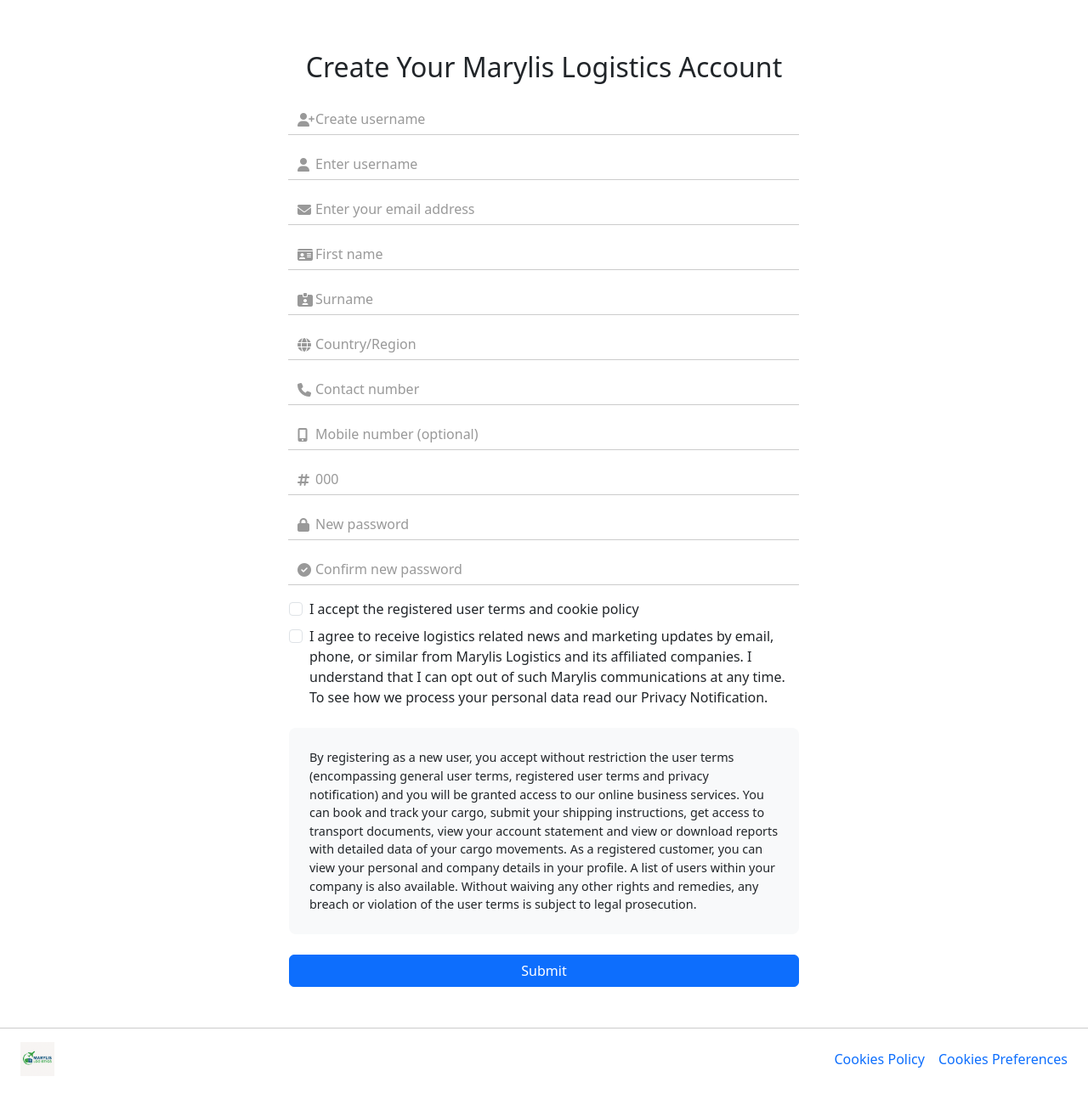
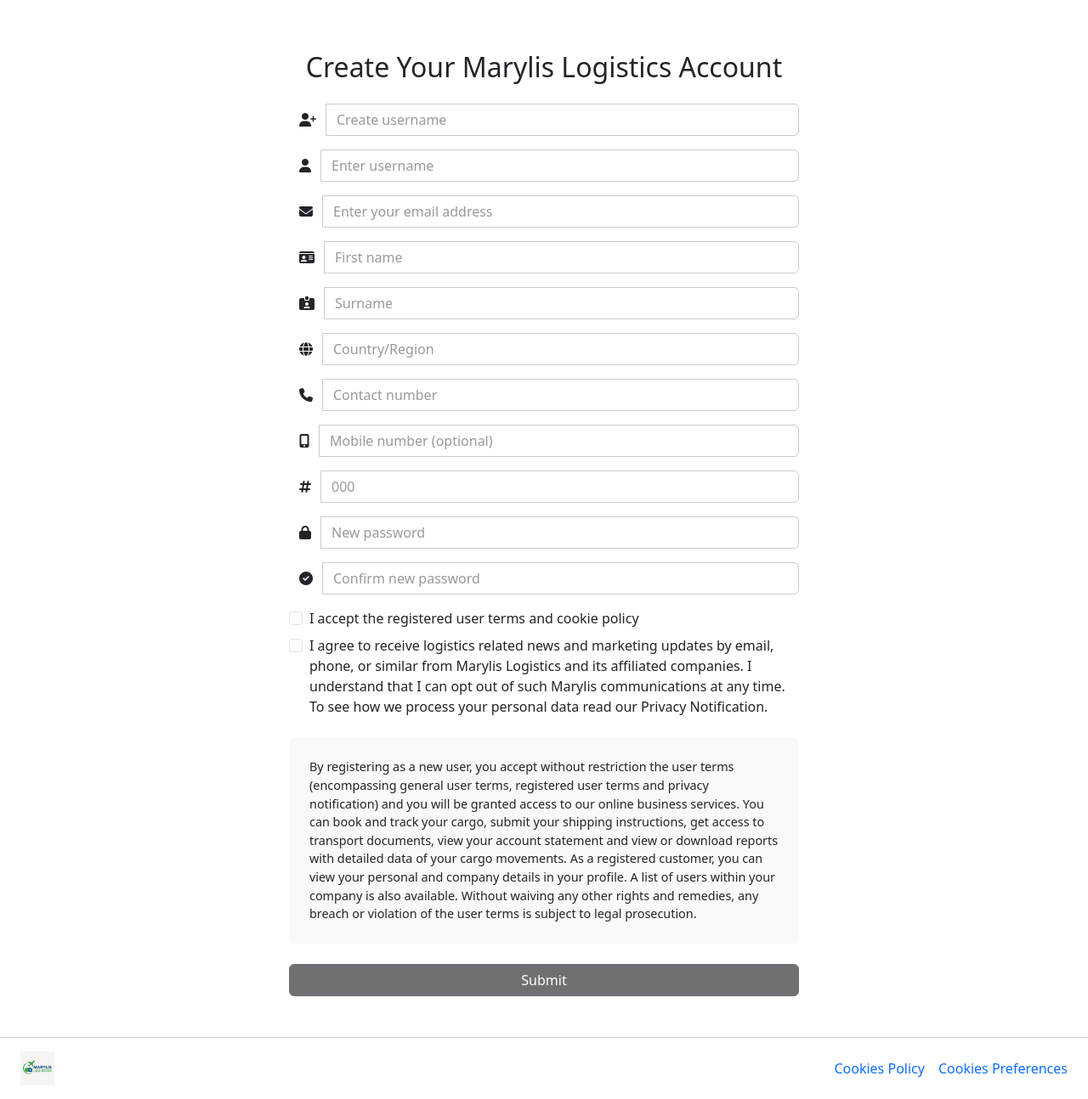
Before and after one commit to ERIKAYOSSA/marylis-logistics-backend, a FastAPI app: page /register in a window 1280 px wide. Shown: the part 67-1361 px from the top of the page at 85% size. Before the commit the page ends 1324 px from the top, so only its background shows below. Run offline with FastAPI, Linux system fonts and the light colour scheme; some libraries are stand-ins or nearby versions.

Commit message:
on a termniné avec le register

```diff
--- a/app/templates/register.html
+++ b/app/templates/register.html
@@ -53,32 +53,20 @@
       padding-top: 60px;
     }
 
+    .input-group-text {
+      background-color: transparent;
+      border: none;
+    }
+
     .form-control {
-      border: none;
-      border-bottom: 1px solid #ccc;
-      border-radius: 0;
+      border: 1px solid #ccc;
+      border-radius: 0.375rem;
       background-color: transparent;
       color: inherit;
     }
 
     .form-control::placeholder {
       color: #999;
-    }
-
-    .form-icon {
-      position: absolute;
-      left: 10px;
-      top: 50%;
-      transform: translateY(-50%);
-      color: #999;
-    }
-
-    .input-group {
-      position: relative;
-    }
-
-    .input-group input {
-      padding-left: 2rem;
     }
 
     .legal-box {
@@ -129,66 +117,79 @@
   <div class="register-container">
     <h2 class="text-center mb-4">Create Your Marylis Logistics Account</h2>
 
-    <form method="post" action="/register">
+    <form method="post" action="/register" id="registerForm">
+      <!-- Champs avec icônes -->
       <div class="mb-3 input-group">
-        <span class="form-icon"><i class="fas fa-user-plus"></i></span>
+        <span class="input-group-text"><i class="fas fa-user-plus"></i></span>
         <input type="text" class="form-control" name="create_username" placeholder="Create username" required>
       </div>
+
       <div class="mb-3 input-group">
-        <span class="form-icon"><i class="fas fa-user"></i></span>
+        <span class="input-group-text"><i class="fas fa-user"></i></span>
         <input type="text" class="form-control" name="username" placeholder="Enter username" required>
       </div>
+
       <div class="mb-3 input-group">
-        <span class="form-icon"><i class="fas fa-envelope"></i></span>
+        <span class="input-group-text"><i class="fas fa-envelope"></i></span>
         <input type="email" class="form-control" name="email" placeholder="Enter your email address" required>
       </div>
+
       <div class="mb-3 input-group">
-        <span class="form-icon"><i class="fas fa-id-card"></i></span>
+        <span class="input-group-text"><i class="fas fa-id-card"></i></span>
         <input type="text" class="form-control" name="first_name" placeholder="First name" required>
       </div>
+
       <div class="mb-3 input-group">
-        <span class="form-icon"><i class="fas fa-id-card-alt"></i></span>
+        <span class="input-group-text"><i class="fas fa-id-card-alt"></i></span>
         <input type="text" class="form-control" name="surname" placeholder="Surname" required>
       </div>
+
       <div class="mb-3 input-group">
-        <span class="form-icon"><i class="fas fa-globe"></i></span>
+        <span class="input-group-text"><i class="fas fa-globe"></i></span>
         <input type="text" class="form-control" name="country" placeholder="Country/Region" required>
       </div>
+
       <div class="mb-3 input-group">
-        <span class="form-icon"><i class="fas fa-phone"></i></span>
+        <span class="input-group-text"><i class="fas fa-phone"></i></span>
         <input type="text" class="form-control" name="contact_number" placeholder="Contact number" required>
       </div>
+
       <div class="mb-3 input-group">
-        <span class="form-icon"><i class="fas fa-mobile-alt"></i></span>
+        <span class="input-group-text"><i class="fas fa-mobile-alt"></i></span>
         <input type="text" class="form-control" name="mobile_number" placeholder="Mobile number (optional)">
       </div>
+
       <div class="mb-3 input-group">
-        <span class="form-icon"><i class="fas fa-hashtag"></i></span>
+        <span class="input-group-text"><i class="fas fa-hashtag"></i></span>
         <input type="text" class="form-control" name="code" placeholder="000" required>
       </div>
+
       <div class="mb-3 input-group">
-        <span class="form-icon"><i class="fas fa-lock"></i></span>
+        <span class="input-group-text"><i class="fas fa-lock"></i></span>
         <input type="password" class="form-control" name="new_password" placeholder="New password" required>
       </div>
+
       <div class="mb-3 input-group">
-        <span class="form-icon"><i class="fas fa-check-circle"></i></span>
+        <span class="input-group-text"><i class="fas fa-check-circle"></i></span>
         <input type="password" class="form-control" name="confirm_password" placeholder="Confirm new password" required>
       </div>
 
+      <!-- Checkboxes -->
       <div class="form-check mt-3">
-        <input class="form-check-input" type="checkbox" name="terms" required>
+        <input class="form-check-input" type="checkbox" id="termsCheck" required>
         <label class="form-check-label">
           I accept the registered user terms and cookie policy
         </label>
       </div>
 
       <div class="form-check mt-2">
-        <input class="form-check-input" type="checkbox" name="marketing">
+        <input class="form-check-input" type="checkbox" id="marketingCheck">
         <label class="form-check-label">
           I agree to receive logistics related news and marketing updates by email, phone, or similar from Marylis Logistics and its affiliated companies. I understand that I can opt out of such Marylis communications at any time. To see how we process your personal data read our Privacy Notification.
         </label>
       </div>
 
+      <!-- Mentions légales -->
       <div class="legal-box mt-4">
         By registering as a new user, you accept without restriction the user terms (encompassing general user terms, registered user terms and privacy notification) and you will be granted access to our online business services. You can book and track your cargo, submit your shipping instructions, get access to transport documents, view your account statement and view or download reports with detailed data of your cargo movements.
 
@@ -197,10 +198,12 @@
         Without waiving any other rights and remedies, any breach or violation of the user terms is subject to legal prosecution.
       </div>
 
-      <button type="submit" class="btn btn-primary w-100 mt-4">Submit</button>
+      <button type="submit" class="btn btn-dark w-100 mt-4" id="submitBtn" disabled>Submit</button>
     </form>
   </div>
-    <footer class="d-flex justify-content-between align-items-center px-4 mt-5">
+
+  <!-- 🔻 Footer -->
+  <footer class="d-flex justify-content-between align-items-center px-4 mt-5">
     <img src="/static/logo ML.png" alt="Marylis Logo" style="max-height: 40px;">
     <div class="d-flex gap-3">
       <a href="#cookies-policy" class="text-decoration-none">Cookies Policy</a>
@@ -208,16 +211,46 @@
     </div>
   </footer>
 
-  <!-- ⚙️ Script for theme and language -->
+  <!-- ⚙️ Script for theme and form validation -->
   <script>
+    // Thème sombre
     document.getElementById('themeToggle').addEventListener('click', () => {
       document.body.classList.toggle('dark-mode');
     });
 
+    // Redirection langue
     document.getElementById('langSelect').addEventListener('change', function () {
       const lang = this.value;
       window.location.href = lang === 'fr' ? '/fr/register' : '/en/register';
     });
+
+    // Validation du formulaire
+    const form = document.getElementById('registerForm');
+    const submitBtn = document.getElementById('submitBtn');
+    const requiredFields = form.querySelectorAll('input[required]');
+    const termsCheck = document.getElementById('termsCheck');
+
+    function validateForm() {
+      let allFilled = true;
+      requiredFields.forEach(field => {
+        if (!field.value.trim()) {
+          allFilled = false;
+        }
+      });
+
+      if (allFilled && termsCheck.checked) {
+        submitBtn.disabled = false;
+        submitBtn.classList.remove('btn-dark');
+        submitBtn.classList.add('btn-success');
+      } else {
+        submitBtn.disabled = true;
+        submitBtn.classList.remove('btn-success');
+        submitBtn.classList.add('btn-dark');
+      }
+    }
+
+    form.addEventListener('input', validateForm);
+    form.addEventListener('change', validateForm);
   </script>
 </body>
 </html>
```
